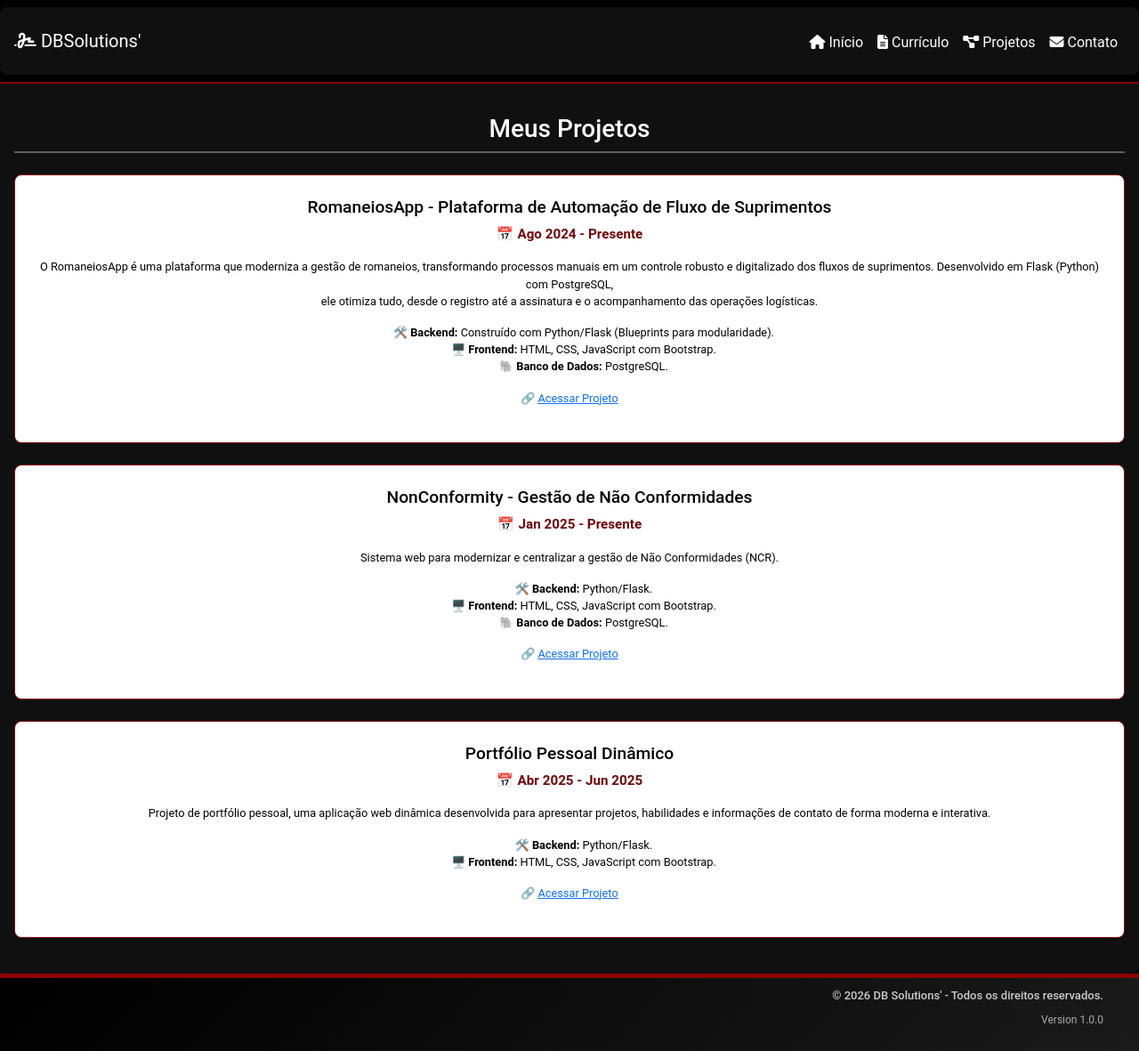
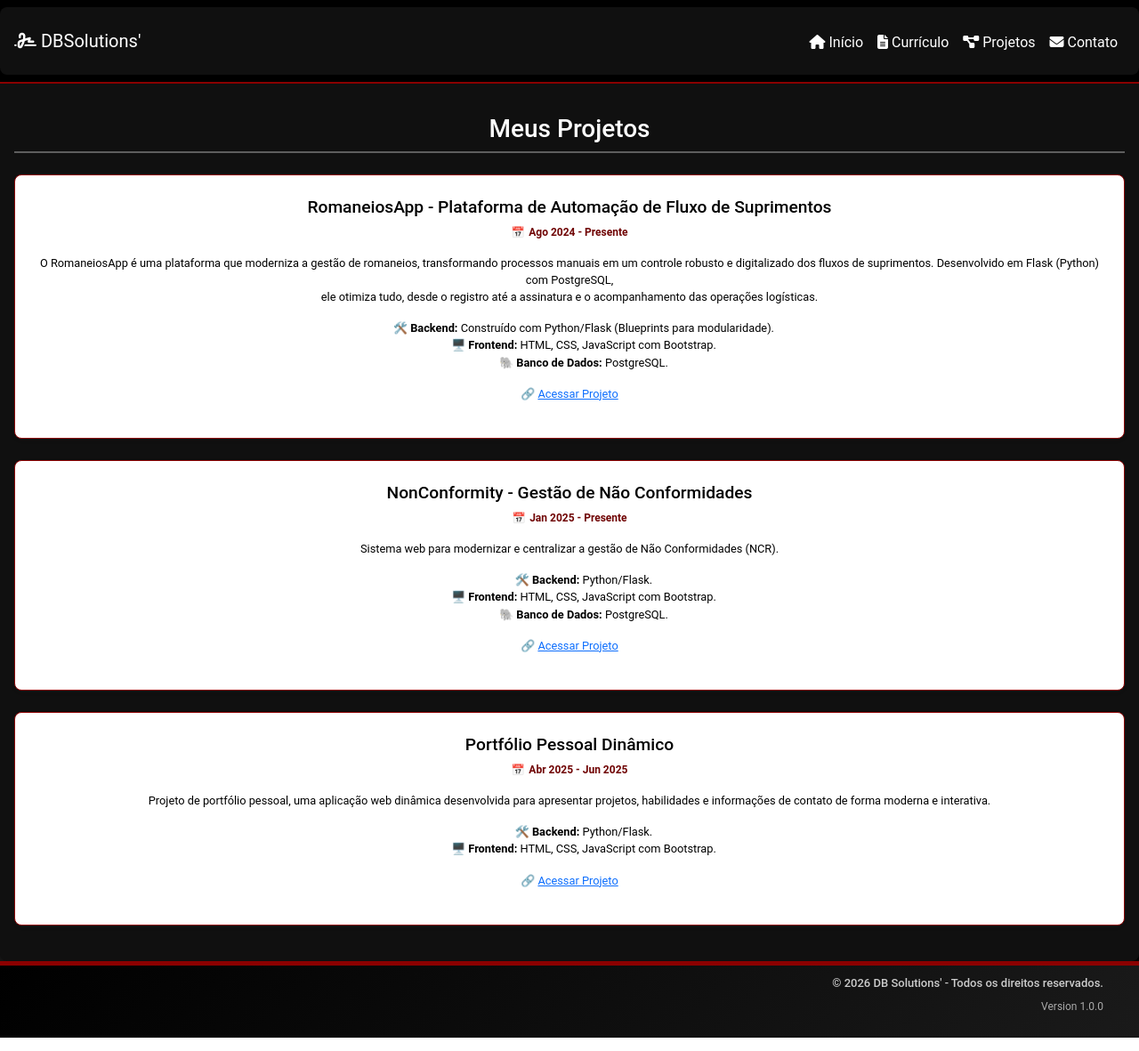
Before and after one commit to diegobernardessv/Curriculum-Vitae_DiegoBernardes, a Flask app: page /projects.html in a window 1280 px wide. Shown: the whole page at 89% size. Run offline with Flask 3, Linux system fonts and the light colour scheme.

Commit message:
feat: ajuste font-size datetime

```diff
--- a/static/css/style.css
+++ b/static/css/style.css
@@ -139,7 +139,7 @@ article h4 {
 
 article time {
     color: #700505;
-    font-size: 0.95rem;
+    font-size: 0.75rem;
     display: block;
     margin-bottom: 1rem;
 }
```
